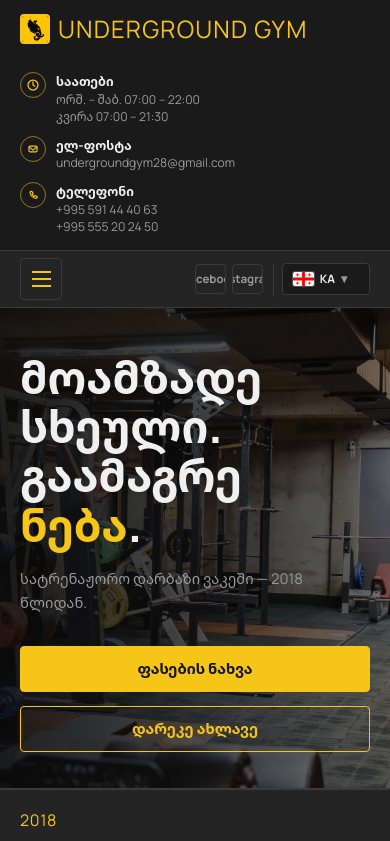
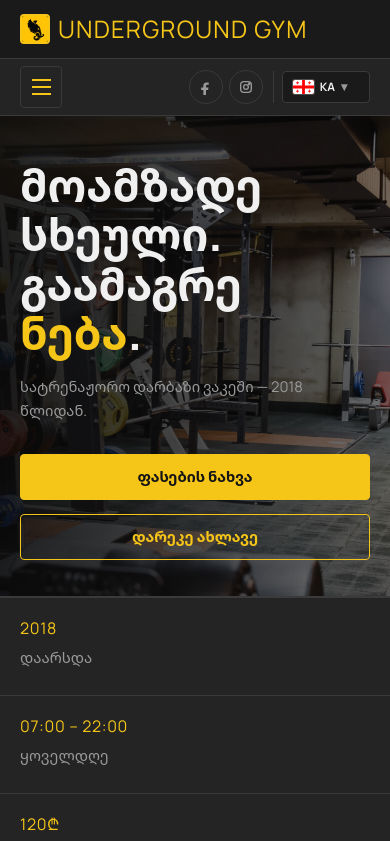
Before and after one commit to LukaSilagadze/undergroundgym_vol5, a React (Vite) app: page / in a window 390 px wide. Shown: the top 841 px of the page. Built offline with nearby package versions, Linux system fonts and the light colour scheme.

Commit message:
Header changes on the mobile screen sizes

```diff
--- a/src/components/Navbar.css
+++ b/src/components/Navbar.css
@@ -198,6 +198,28 @@
   color: var(--color-accent);
 }
 
+.navbar__social-icon {
+  display: none;
+  line-height: 0;
+}
+
+.navbar__social-icon svg {
+  display: block;
+  width: 16px;
+  height: 16px;
+}
+
+.navbar__social-icon svg {
+  fill: currentColor;
+}
+
+.navbar__social-icon svg rect,
+.navbar__social-icon svg circle {
+  fill: none;
+  stroke: currentColor;
+  stroke-width: 2;
+}
+
 .navbar__language {
   position: relative;
   display: inline-flex;
@@ -330,6 +352,10 @@
 }
 
 @media (max-width: 820px) {
+  .navbar {
+    position: static;
+  }
+
   .navbar__top-inner,
   .navbar__lower-inner {
     padding: 0 20px;
@@ -383,13 +409,7 @@
   }
 
   .navbar__contact {
-    display: grid;
-    grid-template-columns: 1fr;
-    gap: 10px;
-  }
-
-  .navbar__contact-item {
-    font-size: 0.76rem;
+    display: none;
   }
 
   .navbar__right-tools {
@@ -397,9 +417,19 @@
   }
 
   .navbar__socials a {
-    min-height: 30px;
-    padding: 5px 8px;
-    font-size: 0.72rem;
+    width: 34px;
+    height: 34px;
+    min-height: 34px;
+    border-radius: 50%;
+    padding: 0;
+  }
+
+  .navbar__social-label {
+    display: none;
+  }
+
+  .navbar__social-icon {
+    display: block;
   }
 
   .navbar__language {
@@ -426,17 +456,6 @@
     gap: 6px;
   }
 
-  .navbar__socials a {
-    width: 31px;
-    overflow: hidden;
-    padding: 5px;
-    white-space: nowrap;
-  }
-
-  .navbar__socials a::first-letter {
-    color: var(--color-accent);
-  }
-
   .navbar__language {
     padding-left: 8px;
   }
--- a/src/components/Navbar.jsx
+++ b/src/components/Navbar.jsx
@@ -37,6 +37,24 @@
   return (
     <svg viewBox="0 0 24 24" aria-hidden="true">
       <path d="M8.3 5.8 10 5l2.2 4.1-1.7 1.1c.8 1.7 2.1 3 3.8 3.8l1.1-1.7 4.1 2.2-.8 1.7c-.3.7-1 1.1-1.8 1a12.2 12.2 0 0 1-10.1-10c-.1-.8.3-1.5 1-1.8Z" />
+    </svg>
+  )
+}
+
+function FacebookIcon() {
+  return (
+    <svg viewBox="0 0 24 24" aria-hidden="true">
+      <path d="M14.1 8.5h2V5.3c-.4-.1-1.7-.2-3.1-.2-3 0-5 1.8-5 5v2.8H4.7v3.6H8V24h4v-7.5h3.2l.5-3.6H12v-2.4c0-1.1.3-2 2.1-2Z" />
+    </svg>
+  )
+}
+
+function InstagramIcon() {
+  return (
+    <svg viewBox="0 0 24 24" aria-hidden="true">
+      <rect x="4" y="4" width="16" height="16" rx="5" />
+      <circle cx="12" cy="12" r="3.5" />
+      <circle cx="16.8" cy="7.2" r="1" />
     </svg>
   )
 }
@@ -132,8 +150,18 @@
 
           <div className="navbar__right-tools">
             <div className="navbar__socials" aria-label={t.nav.socialsAria}>
-              <a href={facebookUrl} target="_blank" rel="noreferrer">{t.common.social.facebook}</a>
-              <a href={instagramUrl} target="_blank" rel="noreferrer">{t.common.social.instagram}</a>
+              <a href={facebookUrl} target="_blank" rel="noreferrer" aria-label={t.common.social.facebook}>
+                <span className="navbar__social-label">{t.common.social.facebook}</span>
+                <span className="navbar__social-icon">
+                  <FacebookIcon />
+                </span>
+              </a>
+              <a href={instagramUrl} target="_blank" rel="noreferrer" aria-label={t.common.social.instagram}>
+                <span className="navbar__social-label">{t.common.social.instagram}</span>
+                <span className="navbar__social-icon">
+                  <InstagramIcon />
+                </span>
+              </a>
             </div>
             <div className="navbar__language">
               <button
```
